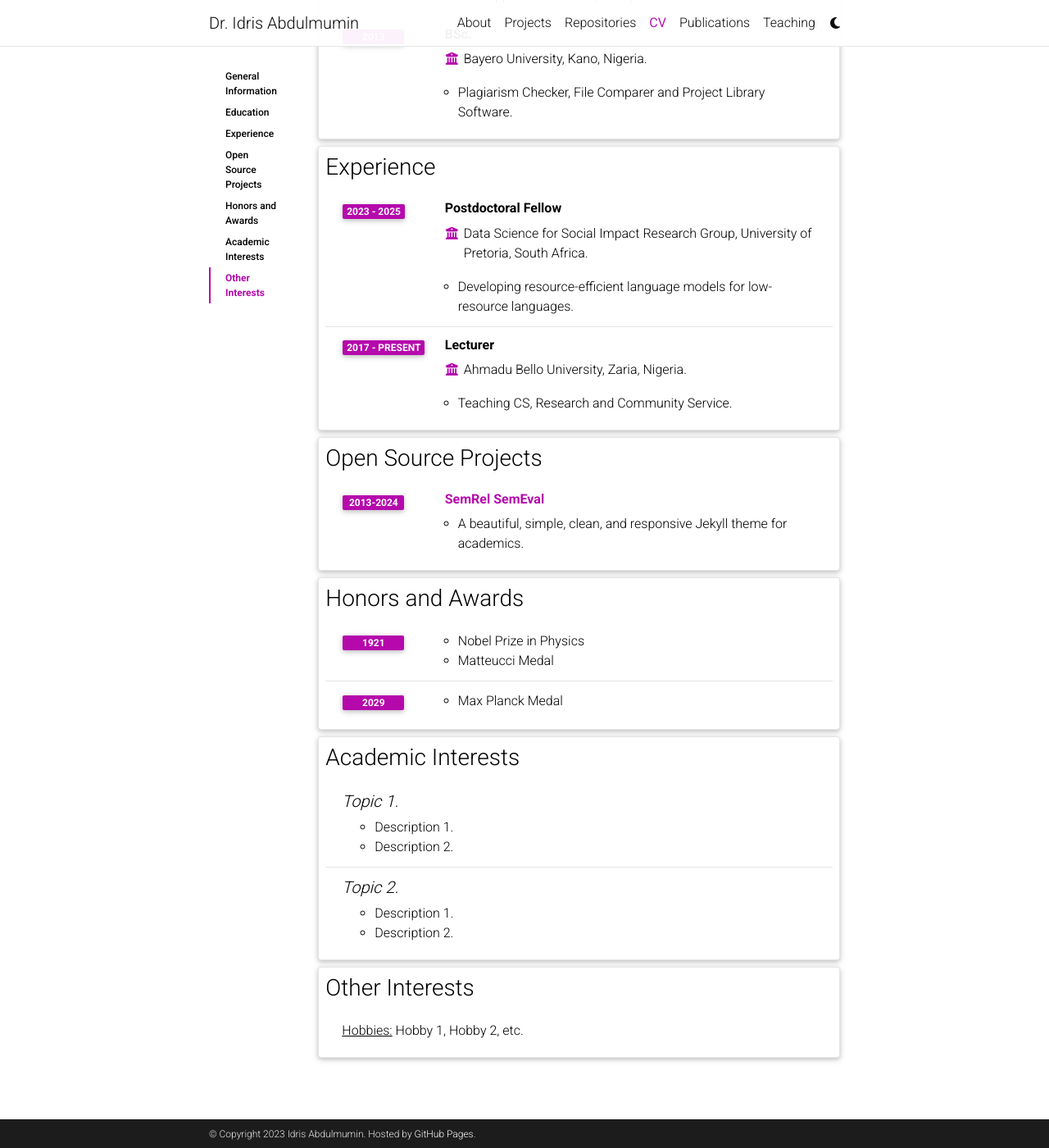
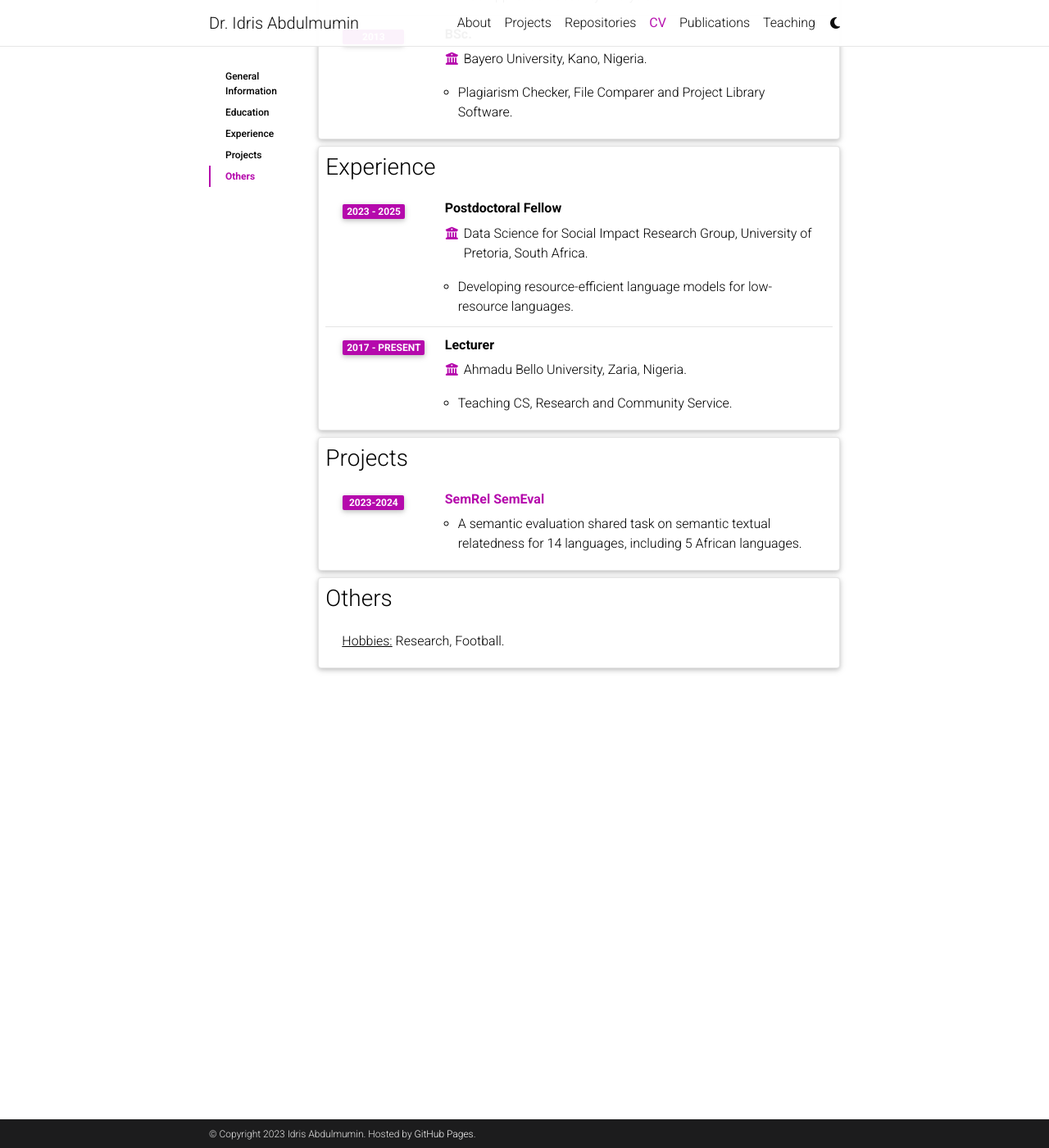
Before and after one commit to abumafrim/abumafrim.github.io, a Jekyll site: the page built from _pages/cv.md, in a window 1280 px wide and 1400 px high, scrolled down 716 px. Shown: the whole window at 82% size. Built offline with Jekyll 4.4.1, drawn with Linux system fonts in a browser that asks for light colours; comment, search, counter and statistics services are not loaded; a style sheet for code colours, icons or effects is not loaded.

Commit message:
Update cv.yml

```diff
--- a/_data/cv.yml
+++ b/_data/cv.yml
@@ -41,37 +41,14 @@
       description:
         - Teaching CS, Research and Community Service.
 
-- title: Open Source Projects
+- title: Projects
   type: time_table
   contents:
-    - title: <a href="https://github.com/alshedivat/al-folio">SemRel SemEval</a>
-      year: 2013-2024
-      description: A beautiful, simple, clean, and responsive Jekyll theme for academics.
+    - title: <a href="https://semantic-textual-relatedness.github.io/">SemRel SemEval</a>
+      year: 2023-2024
+      description: A semantic evaluation shared task on semantic textual relatedness for 14 languages, including 5 African languages.
 
-- title: Honors and Awards
-  type: time_table
-  contents:
-    - year: 1921
-      items:
-        - Nobel Prize in Physics
-        - Matteucci Medal
-    - year: 2029
-      items:
-        - Max Planck Medal
-
-- title: Academic Interests
-  type: nested_list
-  contents:
-    - title: Topic 1.
-      items:
-        - Description 1.
-        - Description 2.
-    - title: Topic 2.
-      items:
-        - Description 1.
-        - Description 2.
-
-- title: Other Interests
+- title: Others
   type: list
   contents:
-    - <u>Hobbies:</u> Hobby 1, Hobby 2, etc.
+    - <u>Hobbies:</u> Research, Football.
```
